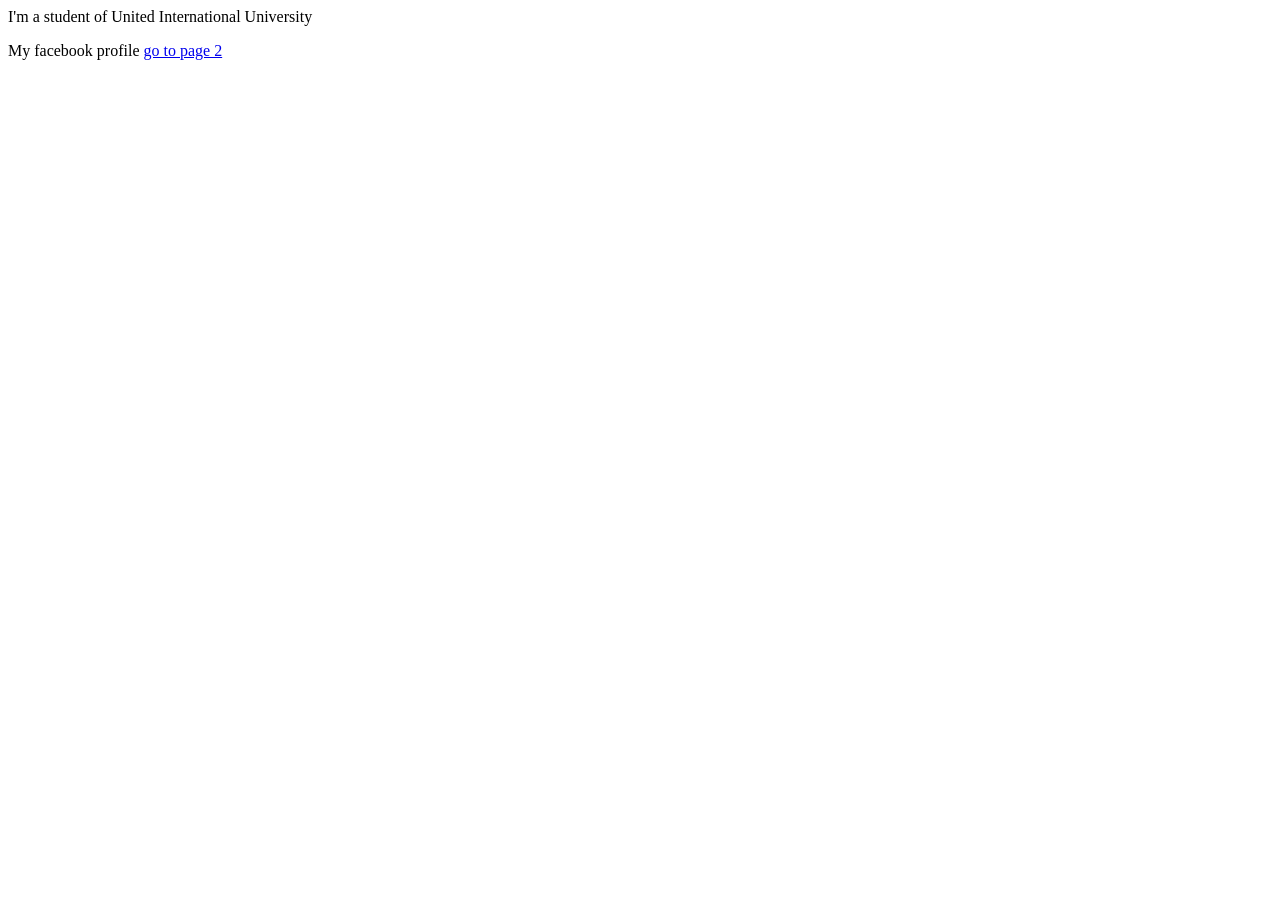
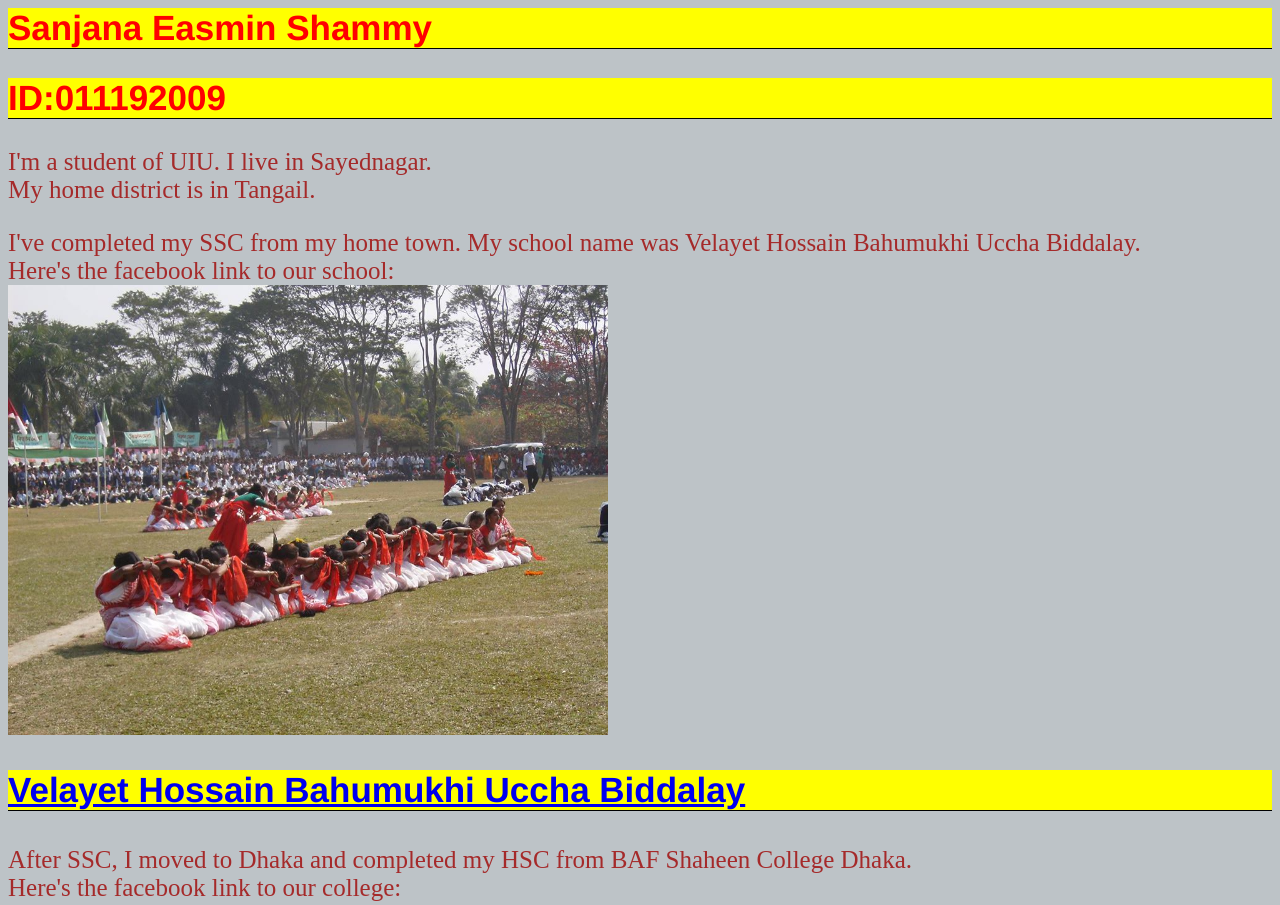
Before and after one commit to saeami/saeami.github.io, a plain HTML site: page index.html in a window 1280 px wide. Shown: the top 905 px of the page. Before the commit the page ends 800 px from the top, so only its background shows below. Drawn offline with Linux system fonts and the light colour scheme.

Commit message:
Update index.html

```diff
--- a/index.html
+++ b/index.html
@@ -1,10 +1,66 @@
 <html>
+
 <head>
-    <title>Sanjana Easmin</title>
+
+      <title>Sanjana Easmin</title>
+
 </head>
+    <style>
+        body{
+            background-color: #bdc3c7;
+        }
+        h1,h2,h3,h4{
+            background-color: yellow;
+            color: red;
+            font-size: 35px;
+            font-family: helvetica;
+            border-bottom: 1px solid black;
+        }
+
+        p{
+            color: brown;
+            font-size: 25px;
+            font-family: ariel;
+        }
+
+    </style>
+
 <body>
-     <p>I'm a student of United International University</p>
-     <a herf="https://www.facebook.com/sanjana.easmin">My facebook profile</a>
-     <a href="hobby.html">go to page 2</a>
+
+     <h1>Sanjana Easmin Shammy</h1>
+
+     <h2>ID:011192009</h2>
+
+     <p>I'm a student of UIU. I live in Sayednagar.<br>
+
+        My home district is in Tangail.</p>
+
+
+
+     <p>I've completed my SSC from my home town. My school name was Velayet Hossain Bahumukhi Uccha Biddalay.
+
+     <br>
+
+     Here's the facebook link to our school:<br><img src="11750609_400229826846643_3401308640488965727_n.jpg" weight="400 px" height="450 px"><br>
+
+     <h3><a href="https://www.facebook.com/vhbub/">Velayet Hossain Bahumukhi Uccha Biddalay</a></h3>
+
+     <p>After SSC, I moved to Dhaka and completed my HSC from BAF Shaheen College Dhaka.<br>
+
+     Here's the facebook link to our college:</P><br>
+
+     <img src="baf.jpg" weight="250 px" height="300 px">
+     <img src="3FXKN.jpg" weight="250 px" height="300 px"><br>
+     <h3> <a href="https://www.facebook.com/dhakashaheen/">BAF Shaheen College Dhaka</a></h3><br>
+
+
+
+     <h4><b><i>Why did i choose to study CSE?</i></b></h4>
+
+     <p>Honestly, it was a diffiucult decision to make. Although I loved Computer Science, but my family wasn't willing to let me<br> "risk" my career.This is because CS is considered a decilining field in my country. Most of the student opt it if they don't<br> have any other choice. Consequently, they fail to get what they would and complain about lack of employment.
+
+    But i made<br> up my mind to not listen to anyone and let me decide what's in my best interest. And i did!</p>
+
+    <a href="hobby.html">Go to page 2</a><br>
 </body>
 </html>
```
